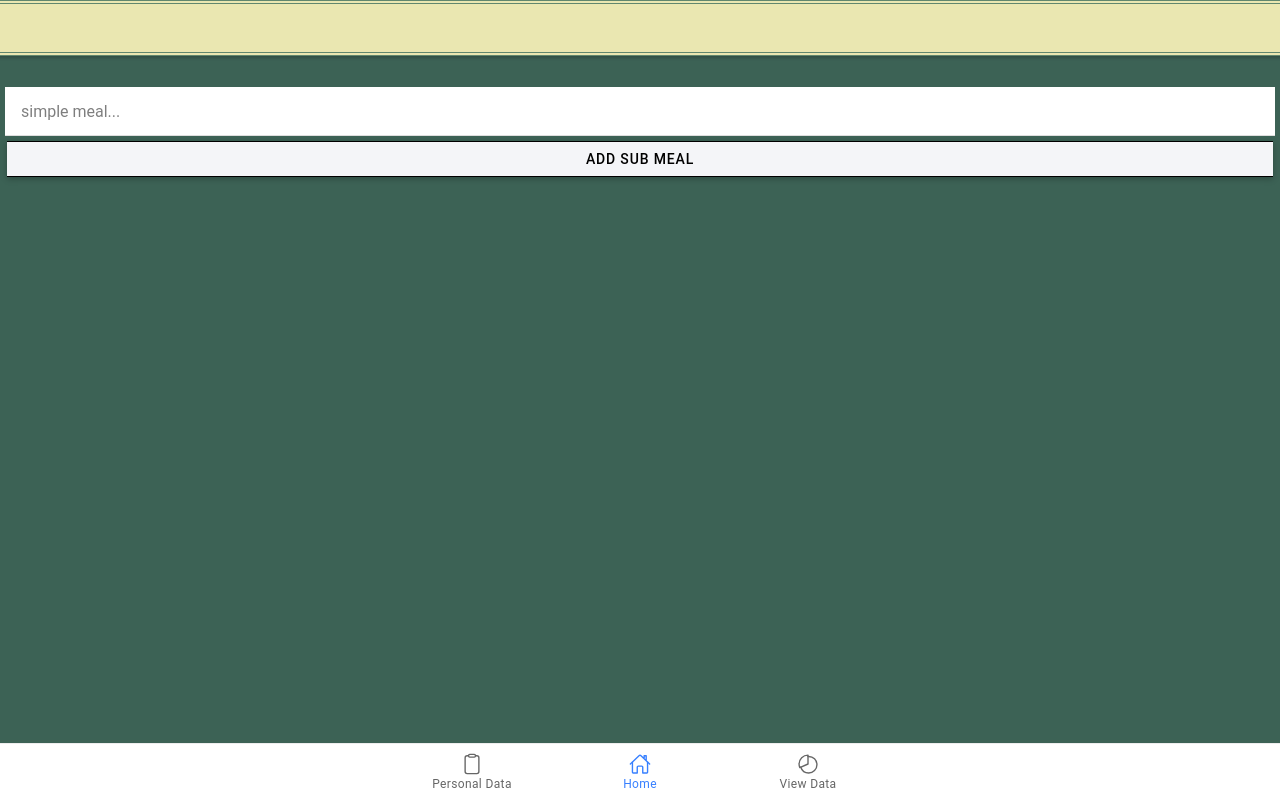
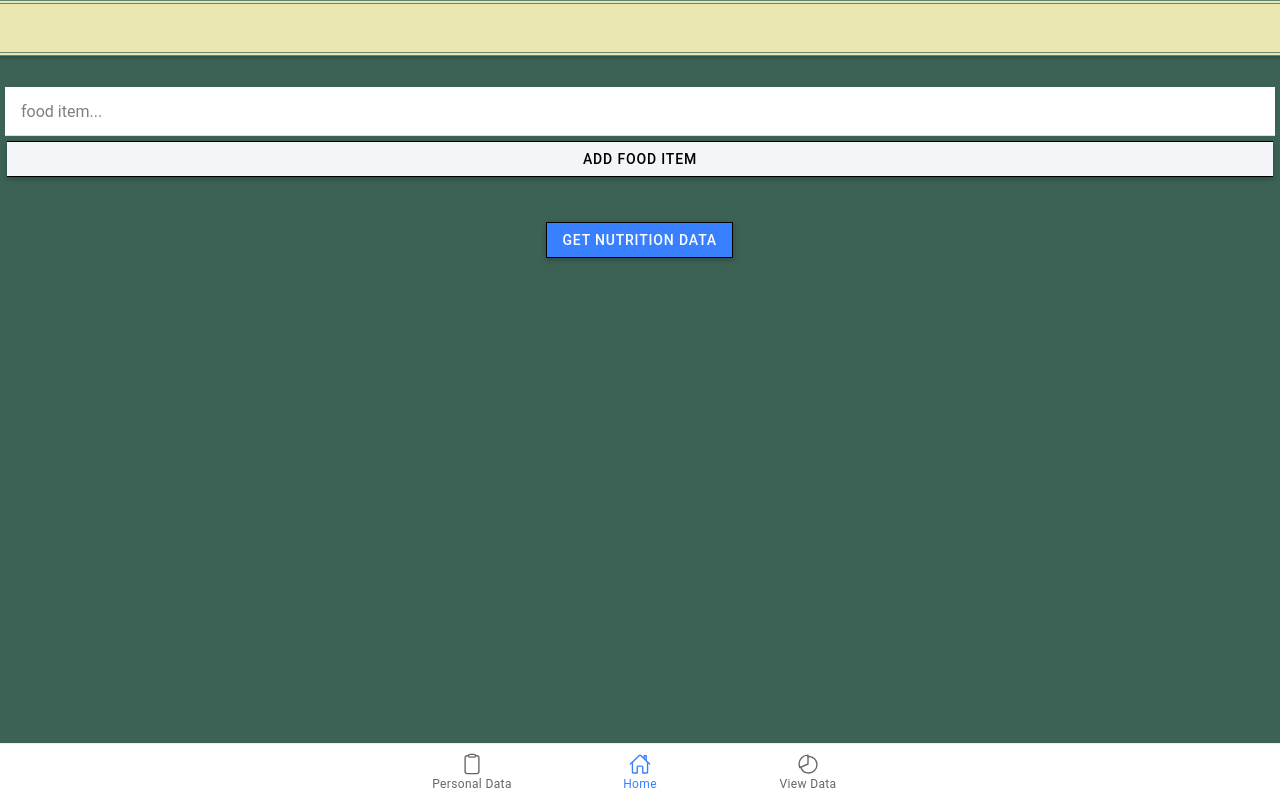
Before and after one commit to MacroFi/MacroFiApp, a React (Create React App) app: page /HomeTab/MealEntry in a window 1280 px wide. Built offline with nearby package versions, Linux system fonts and the light colour scheme.

Commit message:
Retrieved nurtiend data from USDA api when entering meal

```diff
--- a/src/components/MealEnter.tsx
+++ b/src/components/MealEnter.tsx
@@ -5,15 +5,26 @@ import {
     IonGrid,
     IonButton,
     IonIcon,
-    IonList,
-    InputChangeEventDetail,
-  } from "@ionic/react"
-import {closeCircle} from 'ionicons/icons';
+    IonRow,
+    IonCol,
+    InputChangeEventDetail
+} from "@ionic/react"
+
+import { closeCircle } from 'ionicons/icons';
 import { IonInputCustomEvent } from "@ionic/core";
+import NutrientCard from "./NutrientCard";
 
 const MealEnter: React.FC = () => {
+
+    const [nutrientCards, setNutrientCards] = useState<JSX.Element[]>([]);
+    const [nutrientData, setNutrientData] = useState<any>()
+    const [inputList, setInputList] = useState([
+        { foodItem: "" }
+    ]);
+
+
     const newSub = () => {
-        setInputList([...inputList, {subMeal: ""}]);
+        setInputList([...inputList, { foodItem: "" }]);
     };
 
     const removeSub = (index: number) => {
@@ -22,15 +33,53 @@ const MealEnter: React.FC = () => {
         setInputList(list);
     };
 
-    const [inputList, setInputList] = useState([
-        {subMeal: ""}
-    ]);
+    const handleInputChange = (index: number, event: IonInputCustomEvent<InputChangeEventDetail>) => {
+        console.log(event.target)
+        const { name, value } = event.target;
+        const list = [...inputList];
+        list[index].foodItem = value as string;
+        setInputList(list)
+    };
 
-    const handleInputChange = (index: number, event: IonInputCustomEvent<InputChangeEventDetail>) => {
-        const {name, value} = event.target;
-        const list = [...inputList];
-        list[index].subMeal = value as string;
-        setInputList(list)
+
+    const getNutrientData = async () => {
+        const url = new URL("http://127.0.0.1:5000/v1/meal_nutrients");
+
+        const meal = inputList.map((input) => input.foodItem);
+        url.searchParams.append("meal", meal.toString());
+
+        const response = await fetch(url);
+        const mealNutrients = await response.json()
+
+        setNutrientData(mealNutrients)
+
+        const nutrientCardsHTML = [];
+        for (const foodItem in mealNutrients){
+            const nutrients = mealNutrients[foodItem];
+                nutrientCardsHTML.push(
+                    <NutrientCard
+                    key={foodItem}
+                    foodItem={foodItem}
+                    calories={nutrients.calories}
+                    carbs={nutrients.carbohydrates}
+                    fat={nutrients.fat}
+                    protein={nutrients.protein}
+                    sugar={nutrients.sugar}
+                    ></NutrientCard>
+                );
+            };
+
+        // nutrientCardsHTML.push(
+        //     <IonGrid key="saveMeal" class="ion-padding-vertical">
+        //         <IonRow>
+        //             <IonCol class="ion-text-center">
+        //                 <IonButton color="primary">Save Meal</IonButton>
+        //             </IonCol>
+        //         </IonRow>
+        //     </IonGrid>
+        // );
+
+        setNutrientCards(nutrientCardsHTML)
     };
 
     return (
@@ -39,14 +88,28 @@ const MealEnter: React.FC = () => {
                 {inputList.map((input, index) => {
                     return (
                         <IonItem key={index}>
-                            <IonInput required type={'text'} placeholder="simple meal..." name="subMeal" value={input.subMeal} onIonChange={event => handleInputChange(index, event)}></IonInput>
+                            <IonInput required type='text' placeholder="food item..." name="foodItem" value={input.foodItem} onIonChange={event => handleInputChange(index, event)}></IonInput>
                             {inputList.length !== 1 && <IonIcon icon={closeCircle} onClick={() => removeSub(index)} slot="end"></IonIcon>}
                         </IonItem>
                     )
                 })}
+                <IonButton expand="full" color="light" onClick={newSub}>Add Food Item</IonButton>
+            </IonGrid>
 
-                <IonButton expand="full" color="light" onClick={newSub}>Add Sub Meal</IonButton>
+            <IonGrid class="ion-padding-vertical">
+                <IonRow>
+                    <IonCol class="ion-text-center">
+                        <IonButton color="primary" onClick={getNutrientData}>Get Nutrition Data</IonButton>
+                    </IonCol>
+                </IonRow>
             </IonGrid>
+
+            {nutrientCards}
+
+            <p>
+                {JSON.stringify(nutrientData)}
+            </p>
+
         </React.Fragment>
     );
 };
--- /dev/null
+++ b/src/components/NutrientCard.tsx
@@ -0,0 +1,48 @@
+import React from "react";
+import {
+    IonCard,
+    IonCardHeader,
+    IonCardTitle,
+    IonCardSubtitle,
+    IonCardContent,
+    IonItem,
+    IonList,
+    IonLabel
+} from "@ionic/react";
+
+const NutrientCard: React.FC<{
+    foodItem: string,
+    calories: number;
+    carbs: number;
+    fat: number;
+    protein: number;
+    sugar: number;
+}> = props => {
+
+    return (
+        <IonCard>
+            <IonCardHeader>
+                <IonCardTitle>{props.foodItem} nutrients</IonCardTitle>
+                <IonCardSubtitle>Calories: {props.calories}</IonCardSubtitle>
+            </IonCardHeader>
+            <IonCardContent>
+                <IonList>
+                    <IonItem>
+                        <IonLabel>Carbohydrates: {props.carbs}g</IonLabel>
+                    </IonItem>
+                    <IonItem>
+                        <IonLabel>Fat: {props.fat}g</IonLabel>
+                    </IonItem>
+                    <IonItem>
+                        <IonLabel>Protein: {props.protein}g</IonLabel>
+                    </IonItem>
+                    <IonItem lines="none">
+                        <IonLabel>Sugar: {props.sugar}g</IonLabel>
+                    </IonItem>
+                </IonList>
+            </IonCardContent>
+        </IonCard>
+    );
+};
+
+export default NutrientCard
--- a/src/components/PersonalDataInput.tsx
+++ b/src/components/PersonalDataInput.tsx
@@ -10,7 +10,6 @@ import {
   IonSelectOption,
   IonButton,
   IonIcon,
-  IonCheckbox,
   useIonToast
 } from "@ionic/react"
 
@@ -104,7 +103,7 @@ const PersonalDataInput: React.FC = () => {
 
 
 
-    if (response.status == 200) {
+    if (response.status === 200) {
       console.log("UPDATED PERSONAL DATA SUCCESSFULLY");
       present({
         message: "Updated Successful",
@@ -113,7 +112,7 @@ const PersonalDataInput: React.FC = () => {
         icon: checkmarkOutline
       });
     }
-    else if (response.status == 400) {
+    else if (response.status === 400) {
       console.log("FAILED TO UPDATE PERSONAL DATA");
       present({
         message: "ERROR 400: UPDATE FAILED",
--- a/src/pages/PersonalDataTab/PersonalDataTabMainPage.tsx
+++ b/src/pages/PersonalDataTab/PersonalDataTabMainPage.tsx
@@ -5,10 +5,8 @@ import {
   IonToolbar,
   IonItem,
   IonLabel,
-  IonRow,
-  IonCol,
   IonContent,
-  IonGrid
+
 } from '@ionic/react';
 
 import '../css/Tab1.css';
```
Also changed, not shown: src/pages/HomeTab/HomeTabMainPage.tsx (+2 -5 lines), src/pages/PersonalDataTab/NutritionalDataPage.tsx (+1 -8 lines).
